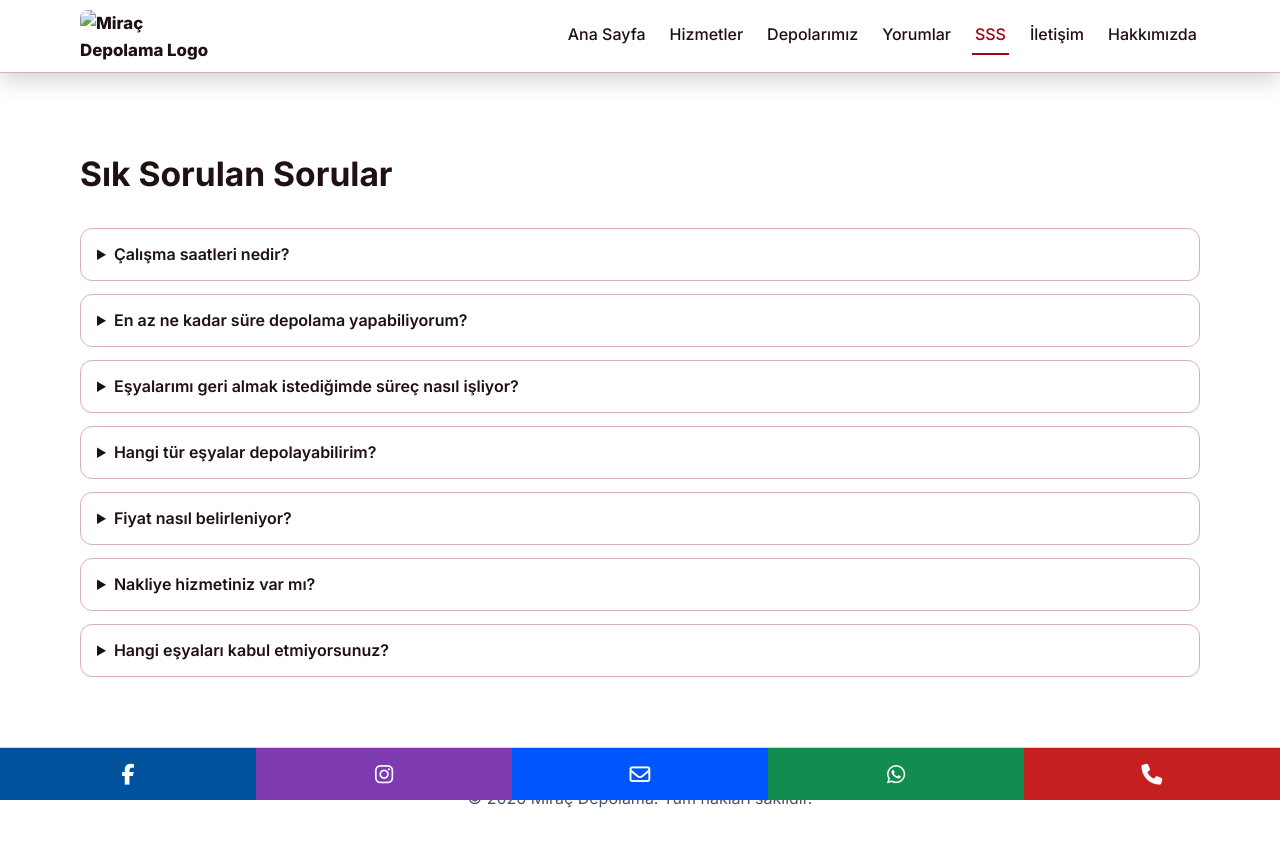
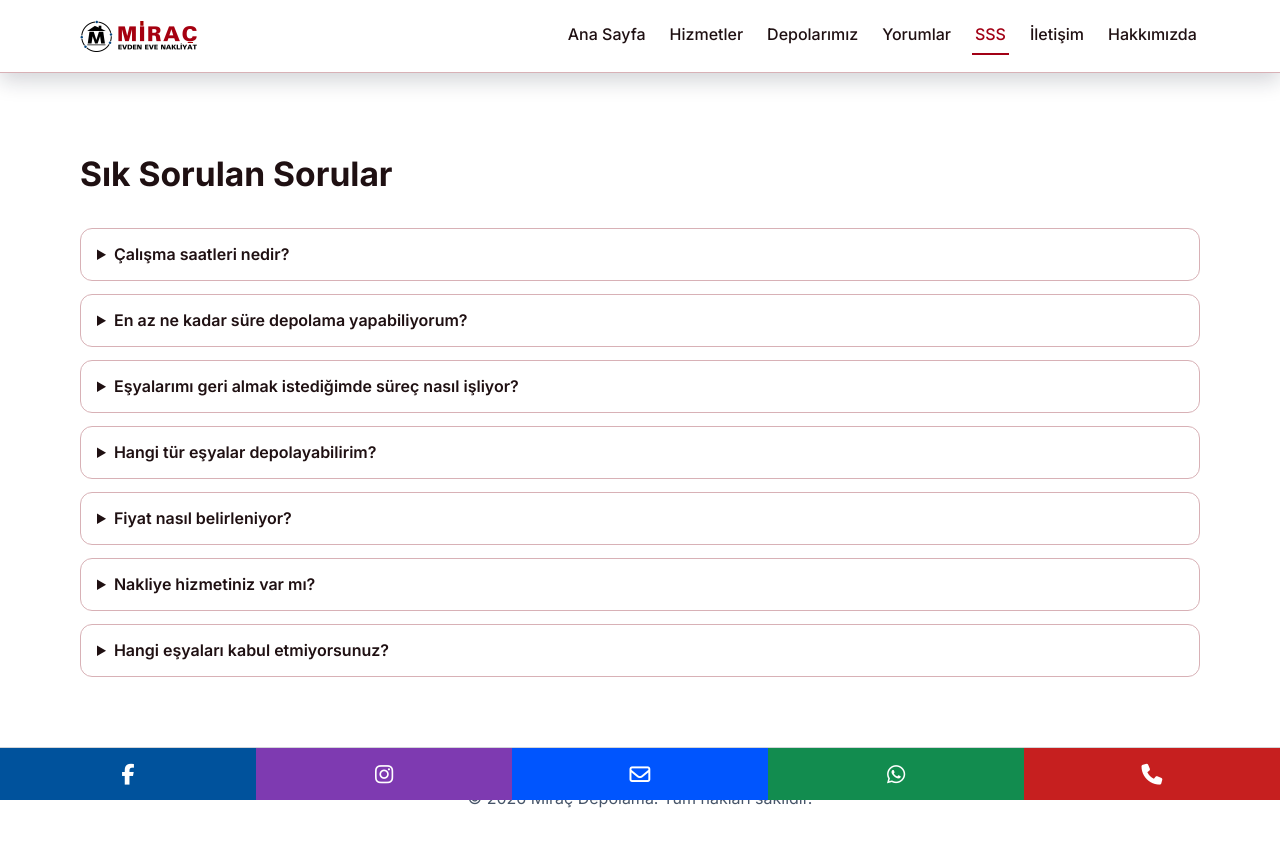
Before and after one commit to TheKeops/miracdepolama, a plain HTML site: page sss.html in a window 1280 px wide. Drawn offline with Linux system fonts and the light colour scheme.

Commit message:
Update logo image source in sss.html

```diff
--- a/sss.html
+++ b/sss.html
@@ -16,7 +16,7 @@
   <header class="topbar">
    <div class="container nav">
     <a class="logo" href="index.html">
-     <img alt="Mira&ccedil; Depolama Logo" class="logo-image" src="logo.png"/>
+     <img alt="Mira&ccedil; Depolama Logo" class="logo-image" src="assets/images/miracevdeneve_logo.png"/>
     </a>
     <button aria-label="Men&uuml;y&uuml; A&ccedil;/Kapat" class="menu-toggle" id="menuToggle">
      ☰
```
